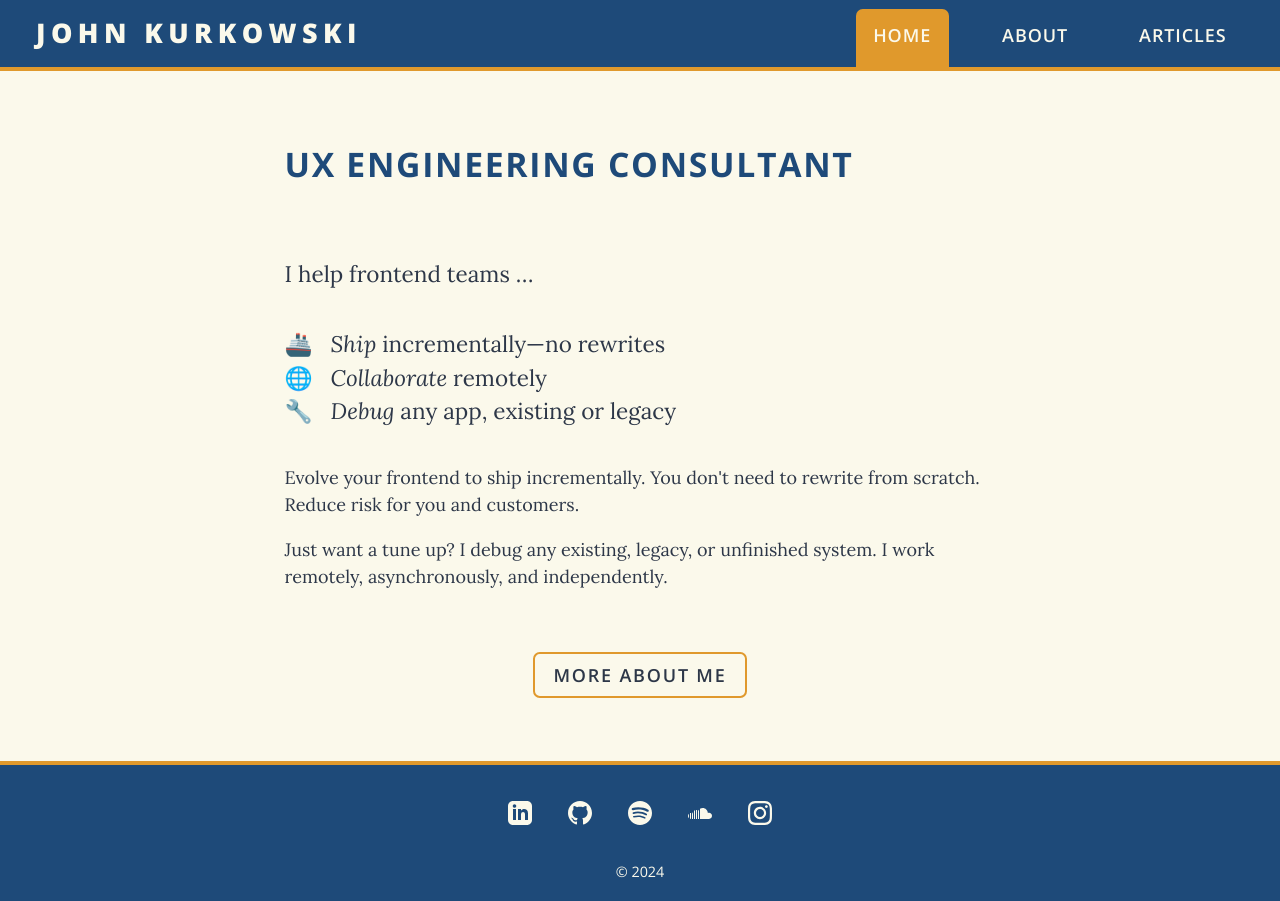
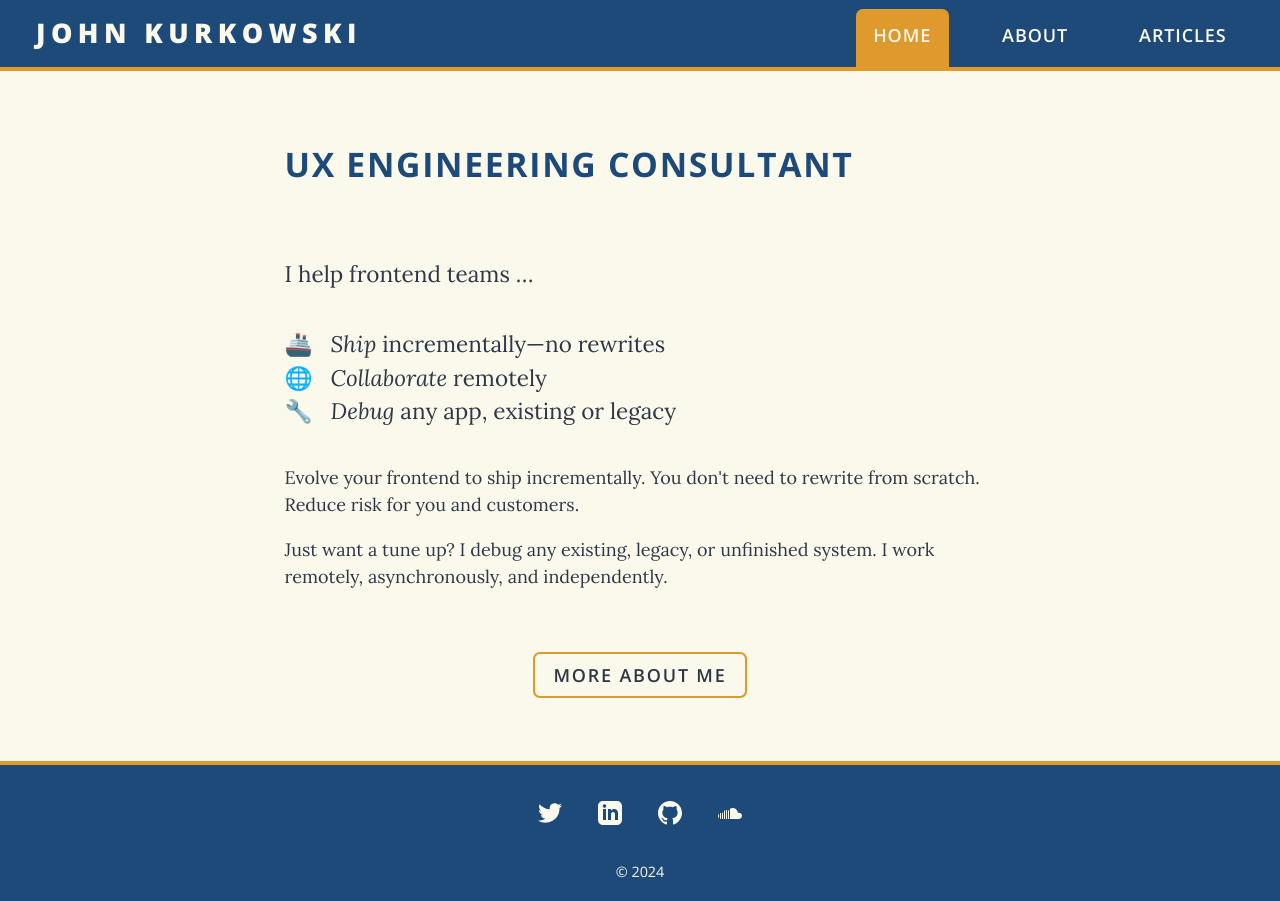
Before and after one commit to john-kurkowski/john-kurkowski.github.io, a Gatsby site: page / in a window 1280 px wide. Built offline with nearby package versions, Linux system fonts and the light colour scheme; Gatsby itself is replaced by a stand-in of ours; some packages are replaced by stand-ins of ours.

Commit message:
Revert "Update social links"
Even though I'm inactive on Twitter, it does preserve my professional interests, and I'm easily reachable on it. It's a more professional option vs. reaching out to me on Instagram.

Additional music services are linked from my SoundCloud already, so
stick to minimally listing only that 1, free-to-use service.

This reverts commit 7f94caee3111bac59563ea86bd5e53f03f002e67.

```diff
--- a/src/components/layouts/Footer.tsx
+++ b/src/components/layouts/Footer.tsx
@@ -3,8 +3,7 @@ import React from 'react'
 import GitHubLogo from 'src/images/icons/iconmonstr-github-1.svg'
 import LinkedInLogo from 'src/images/icons/iconmonstr-linkedin-3.svg'
 import SoundcloudLogo from 'src/images/icons/iconmonstr-soundcloud-1.svg'
-import InstagramLogo from 'src/images/icons/iconmonstr-instagram-11.svg'
-import SpotifyLogo from 'src/images/icons/iconmonstr-spotify-1.svg'
+import TwitterLogo from 'src/images/icons/iconmonstr-twitter-1.svg'
 
 export default function Footer (): React.ReactElement {
   return (
@@ -12,8 +11,16 @@ export default function Footer (): React.ReactElement {
       <div className=''>
         <ul className='flex justify-center'>
           <li>
+            <a className='block icon-link' href='https://twitter.com/bluu'>
+              <figure>
+                <TwitterLogo />
+                <figcaption className='sr-only'>Twitter</figcaption>
+              </figure>
+            </a>
+          </li>
+          <li>
             <a
-              className='block icon-link'
+              className='block icon-link pl-8'
               href='https://www.linkedin.com/in/johnkurkowski'
             >
               <figure>
@@ -36,33 +43,11 @@ export default function Footer (): React.ReactElement {
           <li>
             <a
               className='block icon-link pl-8'
-              href='https://open.spotify.com/artist/741OEc1uZH9VMiQomSfoHb?si=MnN5PqGvSUqAGGfVntle9w'
-            >
-              <figure>
-                <SpotifyLogo />
-                <figcaption className='sr-only'>Spotify</figcaption>
-              </figure>
-            </a>
-          </li>
-          <li>
-            <a
-              className='block icon-link pl-8'
               href='https://soundcloud.com/bluu/'
             >
               <figure>
                 <SoundcloudLogo />
-                <figcaption className='sr-only'>SoundCloud</figcaption>
-              </figure>
-            </a>
-          </li>
-          <li>
-            <a
-              className='block icon-link pl-8'
-              href='https://instagram.com/johnkurkowski'
-            >
-              <figure>
-                <InstagramLogo />
-                <figcaption className='sr-only'>Instagram</figcaption>
+                <figcaption className='sr-only'>Soundcloud</figcaption>
               </figure>
             </a>
           </li>
```
Also changed, not shown: src/images/icons/iconmonstr-instagram-11.svg (deleted), src/images/icons/iconmonstr-spotify-1.svg (deleted), src/images/icons/iconmonstr-twitter-1.svg (added).
